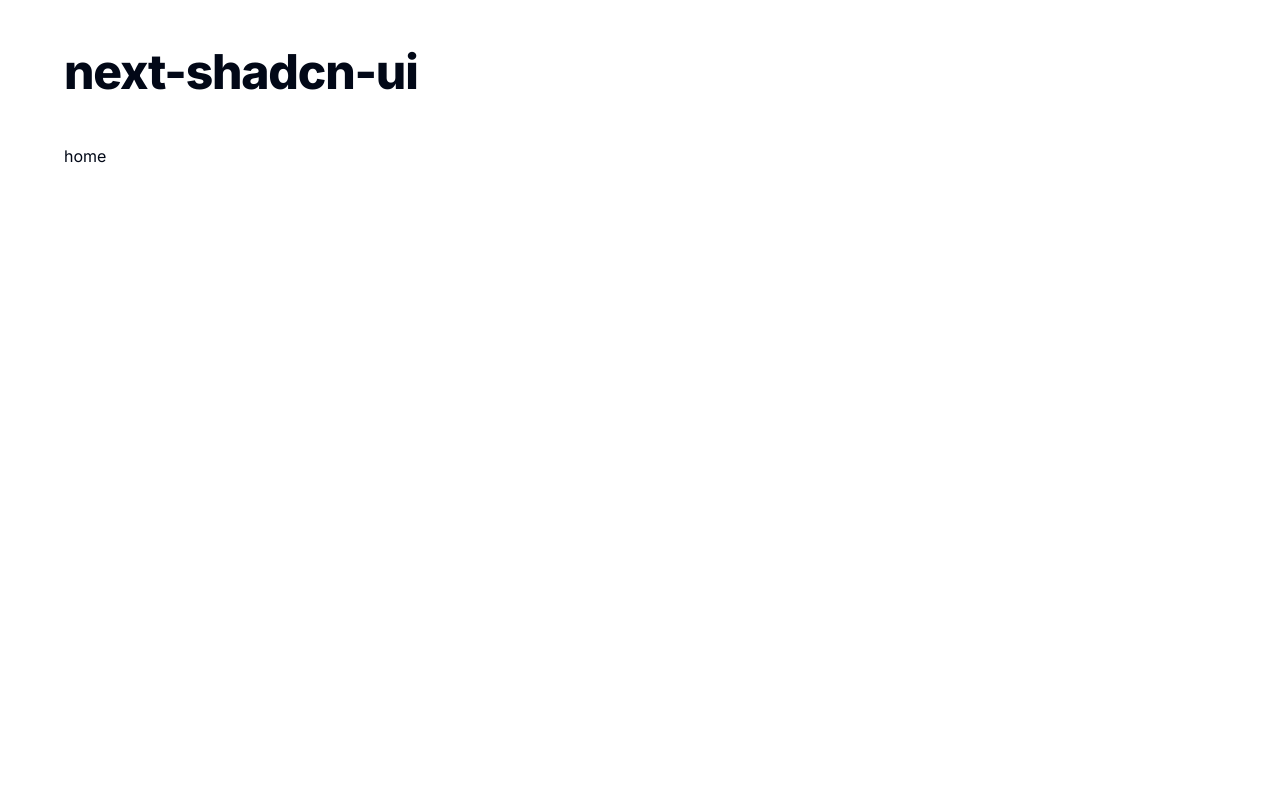
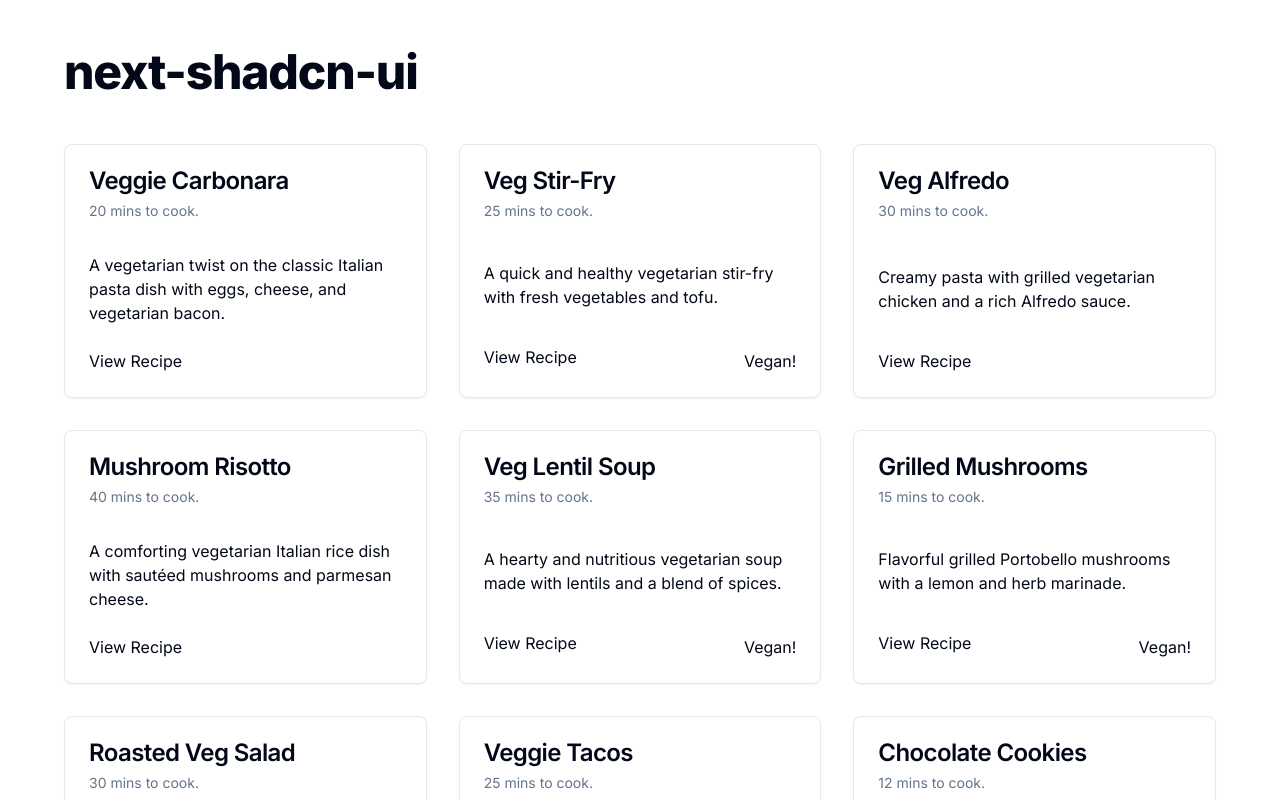
Before and after one commit to hilmi92101/next-shadcn-ui, a Next.js app: page / in a window 1280 px wide. Shown: the top 800 px of the page. Built offline with nearby package versions, Linux system fonts and the light colour scheme; data requests are answered from the project's data file.

Commit message:
add card example page

```diff
--- /dev/null
+++ b/_data/db.json
@@ -0,0 +1,76 @@
+{
+    "recipes": [
+      {
+        "id": "1",
+        "title": "Veggie Carbonara",
+        "image": "veggie_carbonara.jpg",
+        "time": 20,
+        "description": "A vegetarian twist on the classic Italian pasta dish with eggs, cheese, and vegetarian bacon.",
+        "vegan": false
+      },
+      {
+        "id": "2",
+        "title": "Veg Stir-Fry",
+        "image": "veg_stir_fry.jpg",
+        "time": 25,
+        "description": "A quick and healthy vegetarian stir-fry with fresh vegetables and tofu.",
+        "vegan": true
+      },
+      {
+        "id": "3",
+        "title": "Veg Alfredo",
+        "image": "veg_alfredo.jpg",
+        "time": 30,
+        "description": "Creamy pasta with grilled vegetarian chicken and a rich Alfredo sauce.",
+        "vegan": false
+      },
+      {
+        "id": "4",
+        "title": "Mushroom Risotto",
+        "image": "mushroom_risotto.jpg",
+        "time": 40,
+        "description": "A comforting vegetarian Italian rice dish with sautéed mushrooms and parmesan cheese.",
+        "vegan": false
+      },
+      {
+        "id": "5",
+        "title": "Veg Lentil Soup",
+        "image": "veg_lentil_soup.jpg",
+        "time": 35,
+        "description": "A hearty and nutritious vegetarian soup made with lentils and a blend of spices.",
+        "vegan": true
+      },
+      {
+        "id": "6",
+        "title": "Grilled Mushrooms",
+        "image": "grilled_mushrooms.jpg",
+        "time": 15,
+        "description": "Flavorful grilled Portobello mushrooms with a lemon and herb marinade.",
+        "vegan": true
+      },
+      {
+        "id": "7",
+        "title": "Roasted Veg Salad",
+        "image": "roasted_veg_salad.jpg",
+        "time": 30,
+        "description": "A colorful vegetarian salad featuring roasted vegetables and a balsamic vinaigrette.",
+        "vegan": true
+      },
+      {
+        "id": "8",
+        "title": "Veggie Tacos",
+        "image": "veggie_tacos.jpg",
+        "time": 25,
+        "description": "Tasty vegetarian tacos with seasoned plant-based meat and fresh toppings.",
+        "vegan": true
+      },
+      {
+        "id": "9",
+        "title": "Chocolate Cookies",
+        "image": "chocolate_cookies.jpg",
+        "time": 12,
+        "description": "Homemade vegetarian chocolate chip cookies that are soft and gooey inside.",
+        "vegan": false
+      }
+    ]
+  }
--- a/package.json
+++ b/package.json
@@ -25,6 +25,7 @@
     "autoprefixer": "^10",
     "eslint": "^8",
     "eslint-config-next": "13.5.6",
+    "json-server": "^1.0.0-alpha.23",
     "postcss": "^8",
     "tailwindcss": "^3",
     "typescript": "^5"
--- a/src/app/page.tsx
+++ b/src/app/page.tsx
@@ -1,9 +1,57 @@
+import {
+    Card,
+    CardContent,
+    CardDescription,
+    CardFooter,
+    CardHeader,
+    CardTitle
+} from '@/components/ui/card'
 
 
-export default function Home() {
+interface Recipe {
+    title: string,
+    image: string,
+    time: number,
+    description: string,
+    vegan: boolean,
+    id: string
+}
+
+async function getRecipes(): Promise<Recipe[]> {
+
+    const result = await fetch('http://localhost:4000/recipes')
+
+    return result.json()
+}
+
+
+export default async function Home() {
+
+    const recipes = await getRecipes()
+
     return (
         <main>
-            home
+            <div className="grid grid-cols-3 gap-8">
+
+                {recipes.map(recipe => (
+                    <Card key={recipe.id} className="flex flex-col justify-between">
+                        <CardHeader className="flex-row gap-4 items-center">
+                            <div>
+                                <CardTitle>{recipe.title}</CardTitle>
+                                <CardDescription>{recipe.time} mins to cook.</CardDescription>
+                            </div>
+                        </CardHeader>
+                        <CardContent>
+                            <p>{recipe.description}</p>
+                        </CardContent>
+                        <CardFooter className="flex justify-between">
+                            <button>View Recipe</button>
+                            {recipe.vegan && <p>Vegan!</p>}
+                        </CardFooter>
+                    </Card>
+                ))}
+
+            </div>
         </main>
     )
 }
--- /dev/null
+++ b/src/components/ui/card.tsx
@@ -0,0 +1,79 @@
+import * as React from "react"
+
+import { cn } from "@/lib/utils"
+
+const Card = React.forwardRef<
+  HTMLDivElement,
+  React.HTMLAttributes<HTMLDivElement>
+>(({ className, ...props }, ref) => (
+  <div
+    ref={ref}
+    className={cn(
+      "rounded-lg border bg-card text-card-foreground shadow-sm",
+      className
+    )}
+    {...props}
+  />
+))
+Card.displayName = "Card"
+
+const CardHeader = React.forwardRef<
+  HTMLDivElement,
+  React.HTMLAttributes<HTMLDivElement>
+>(({ className, ...props }, ref) => (
+  <div
+    ref={ref}
+    className={cn("flex flex-col space-y-1.5 p-6", className)}
+    {...props}
+  />
+))
+CardHeader.displayName = "CardHeader"
+
+const CardTitle = React.forwardRef<
+  HTMLParagraphElement,
+  React.HTMLAttributes<HTMLHeadingElement>
+>(({ className, ...props }, ref) => (
+  <h3
+    ref={ref}
+    className={cn(
+      "text-2xl font-semibold leading-none tracking-tight",
+      className
+    )}
+    {...props}
+  />
+))
+CardTitle.displayName = "CardTitle"
+
+const CardDescription = React.forwardRef<
+  HTMLParagraphElement,
+  React.HTMLAttributes<HTMLParagraphElement>
+>(({ className, ...props }, ref) => (
+  <p
+    ref={ref}
+    className={cn("text-sm text-muted-foreground", className)}
+    {...props}
+  />
+))
+CardDescription.displayName = "CardDescription"
+
+const CardContent = React.forwardRef<
+  HTMLDivElement,
+  React.HTMLAttributes<HTMLDivElement>
+>(({ className, ...props }, ref) => (
+  <div ref={ref} className={cn("p-6 pt-0", className)} {...props} />
+))
+CardContent.displayName = "CardContent"
+
+const CardFooter = React.forwardRef<
+  HTMLDivElement,
+  React.HTMLAttributes<HTMLDivElement>
+>(({ className, ...props }, ref) => (
+  <div
+    ref={ref}
+    className={cn("flex items-center p-6 pt-0", className)}
+    {...props}
+  />
+))
+CardFooter.displayName = "CardFooter"
+
+export { Card, CardHeader, CardFooter, CardTitle, CardDescription, CardContent }
```
Also changed, not shown: 1 other file (tests, documents, lock files or other folders).
